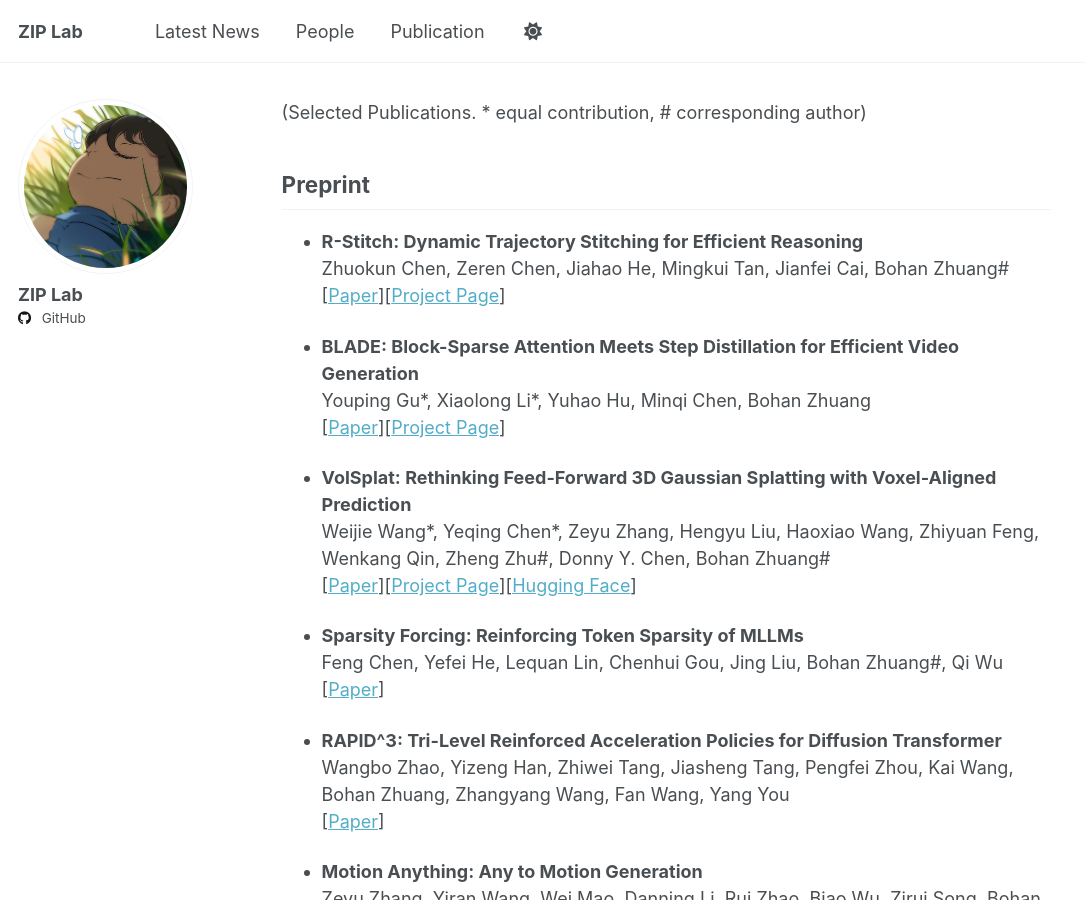
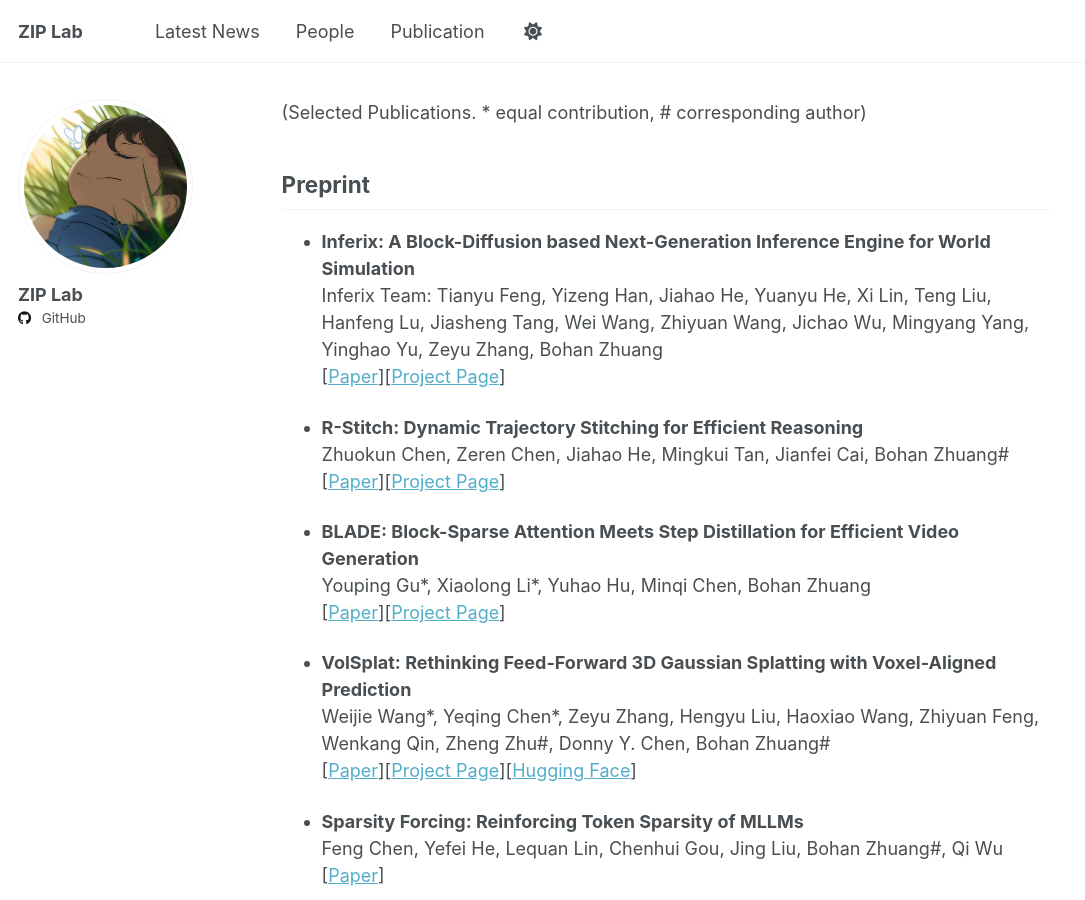
Before and after one commit to ziplab/ziplab.github.io, a Jekyll site: the page built from _pages/publication.md, in a window 1280 px wide and 900 px high. Shown: the whole window, without its empty margins (0-1085 px from the left). Built offline with Jekyll 4.4.1, drawn with Linux system fonts in a browser that asks for light colours.

Commit message:
Update publication.md

```diff
--- a/_pages/publication.md
+++ b/_pages/publication.md
@@ -6,6 +6,9 @@ author_profile: true
 
 ## Preprint
 
+- **Inferix: A Block-Diffusion based Next-Generation Inference Engine for World Simulation**
+Inferix Team: Tianyu Feng, Yizeng Han, Jiahao He, Yuanyu He, Xi Lin, Teng Liu, Hanfeng Lu, Jiasheng Tang, Wei Wang, Zhiyuan Wang, Jichao Wu, Mingyang Yang, Yinghao Yu, Zeyu Zhang, Bohan Zhuang
+\[[Paper](https://arxiv.org/abs/2511.20714)\]\[[Project Page](https://github.com/alibaba-damo-academy/Inferix)\]
 
 - **R-Stitch: Dynamic Trajectory Stitching for Efficient Reasoning**
 Zhuokun Chen, Zeren Chen, Jiahao He, Mingkui Tan, Jianfei Cai, Bohan Zhuang#
```
